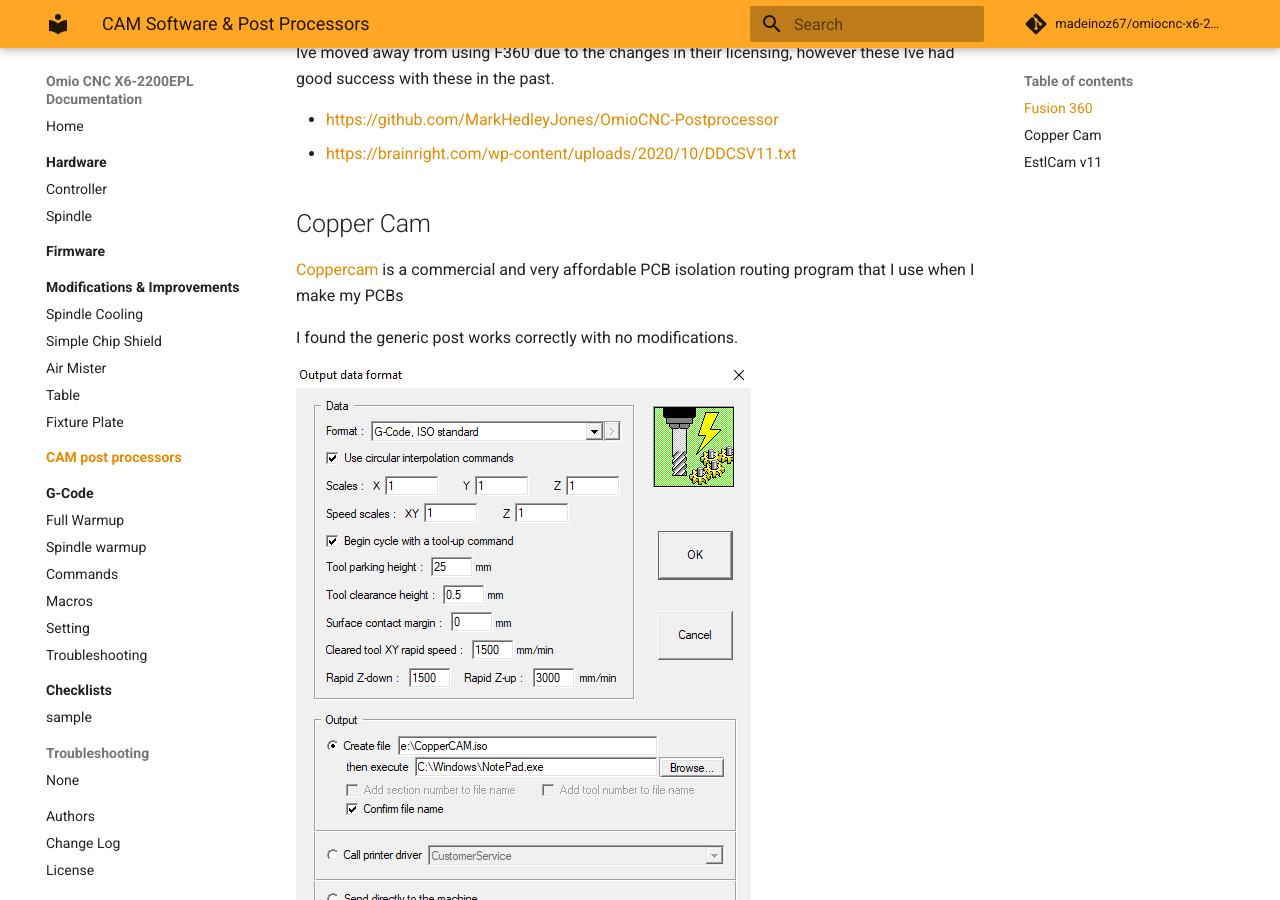
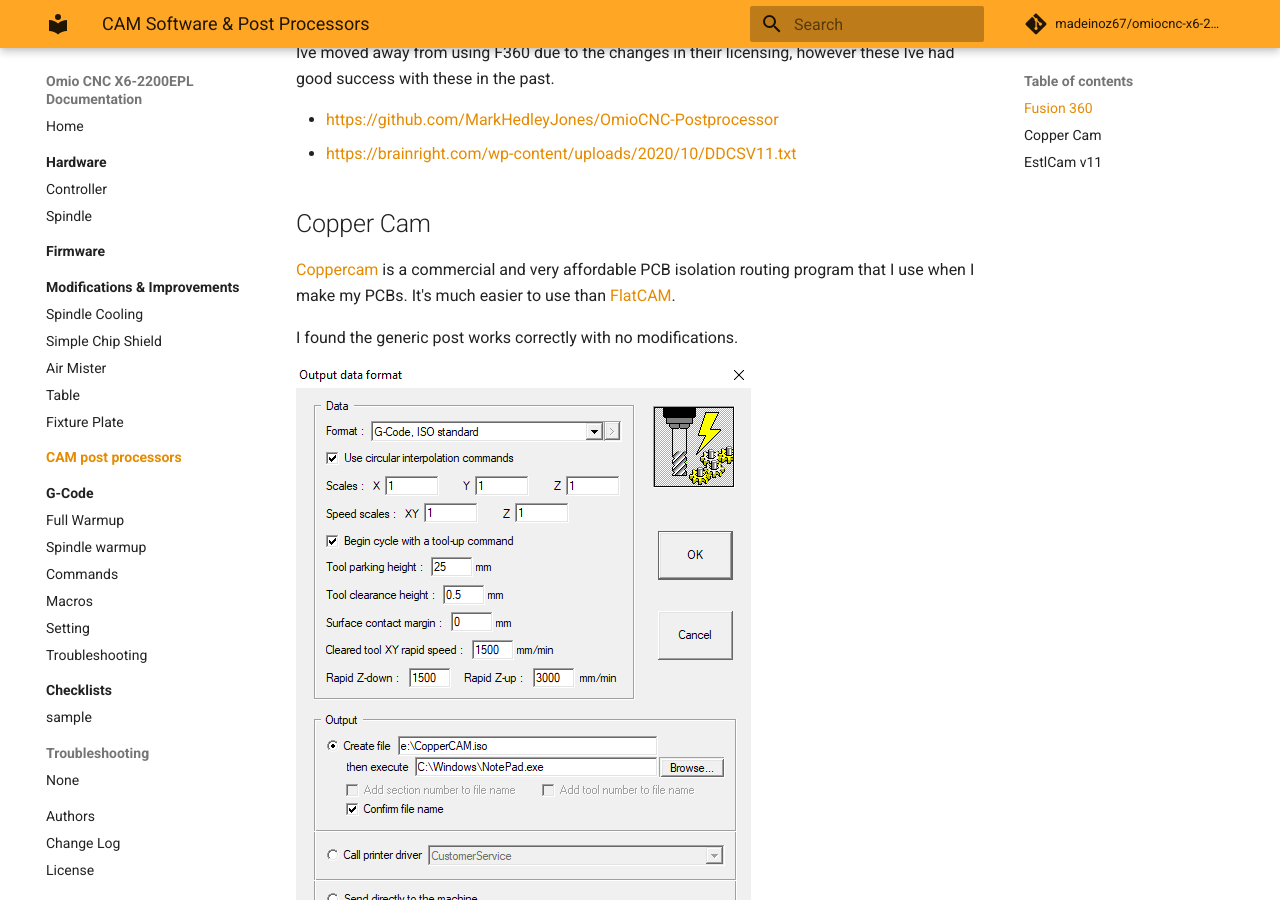
Before and after one commit to madeinoz67/omiocnc-x6-2200epl, an MkDocs documentation site: the page built from docs/cam/index.md, in a window 1280 px wide and 900 px high, scrolled down 349 px. Built offline with MkDocs 1.6.1 and Material for MkDocs 9.7.7, drawn with Linux system fonts in a browser that asks for light colours; comment, search, counter and statistics services are not loaded.

Commit message:
updated coppercam in CAM

```diff
--- a/docs/cam/index.md
+++ b/docs/cam/index.md
@@ -13,7 +13,7 @@
 
 ## Copper Cam
 
-[Coppercam](https://www.galaad.net/coppercam-eng.html) is a commercial and very affordable PCB isolation routing program that I use when I make my PCBs
+[Coppercam](https://www.galaad.net/coppercam-eng.html) is a commercial and very affordable PCB isolation routing program that I use when I make my PCBs.  It's much easier to use than [FlatCAM](http://flatcam.org/).
 
 I found the generic post works correctly with no modifications.
 
```
